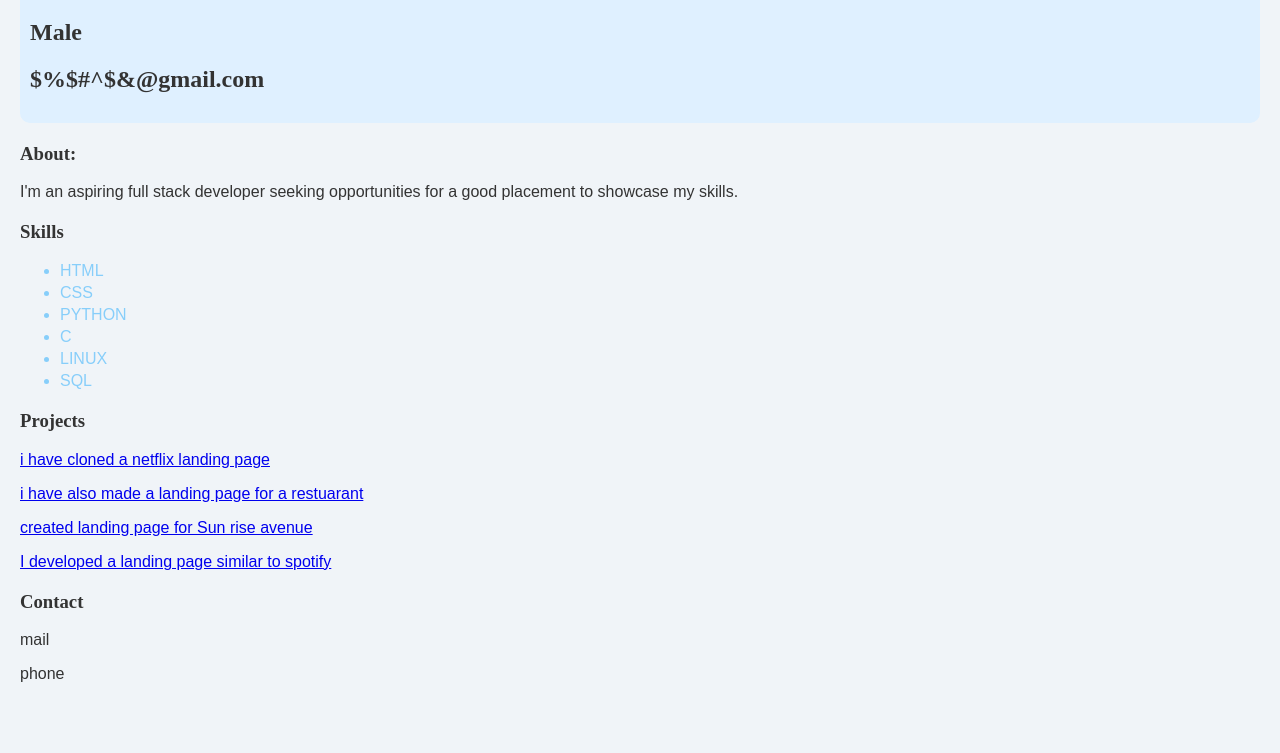
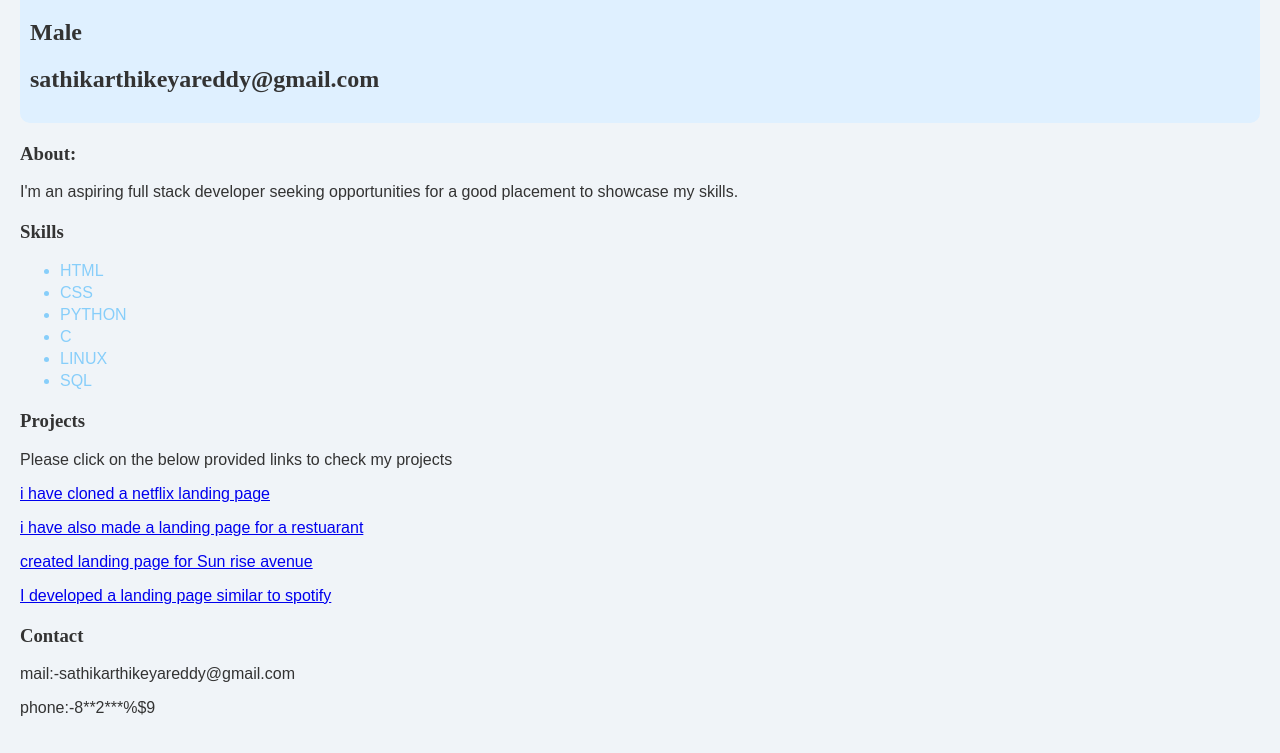
Before and after one commit to SathiKarthikeyaReddy/about-me, a plain HTML site: page index.html in a window 1280 px wide. Shown: the part 192-945 px from the top of the page. Before the commit the page ends 911 px from the top, so only its background shows below. Drawn offline with Linux system fonts and the light colour scheme.

Commit message:
Update index.html

```diff
--- a/index.html
+++ b/index.html
@@ -16,7 +16,7 @@
     <div id="top_head">
         <h1>Sathi Karthikeya Reddy</h1>
         <h2>Male</h2>
-        <h2>$%$#^$&@gmail.com</h2>
+        <h2>sathikarthikeyareddy@gmail.com</h2>
     </div>
     <div id="body" class="container_bg">
         <div id="About">
@@ -38,6 +38,7 @@
         </div>
         <div id="Projects">
         <h3>Projects</h3>
+            <p>Please click on the below provided links to check my projects</p>
         <a href="https://karthikeya0609.ccbp.tech/"><p>i have cloned a netflix landing page</p></a>
         <a href="https://fdmnchlndgpage.ccbp.tech/"><p>i have also made a landing page for a restuarant</p></a>
         <a href="https://findhomes.ccbp.tech/"><p> created landing page for Sun rise avenue</p></a>
@@ -45,8 +46,8 @@
         </div>
         <div id="Contact">
         <h3>Contact</h3>
-        <p>mail</p>
-        <p>phone</p>
+        <p>mail:-sathikarthikeyareddy@gmail.com</p>
+        <p>phone:-8**2***%$9</p>
         </div>
     </div>
 </body>
```
